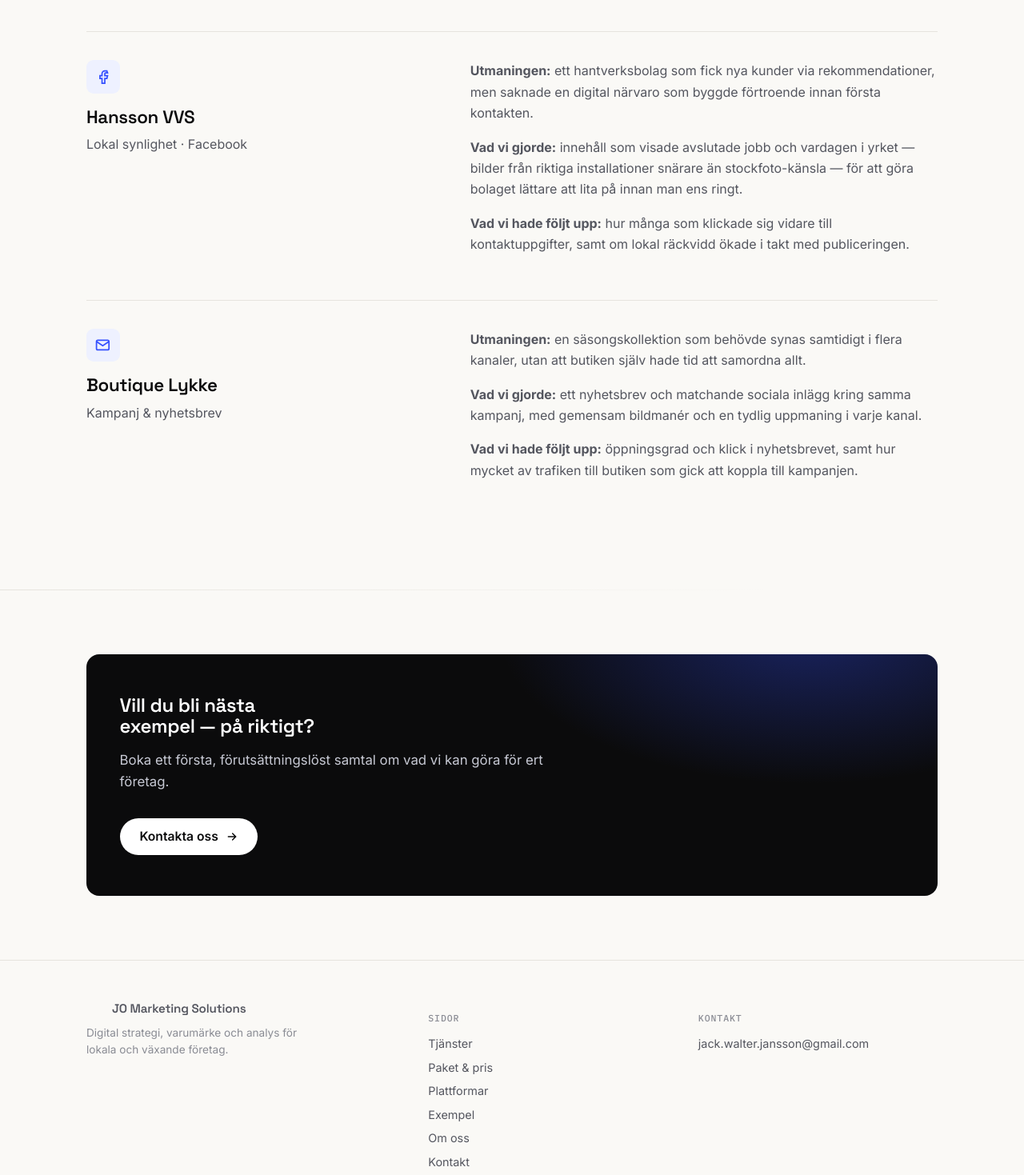
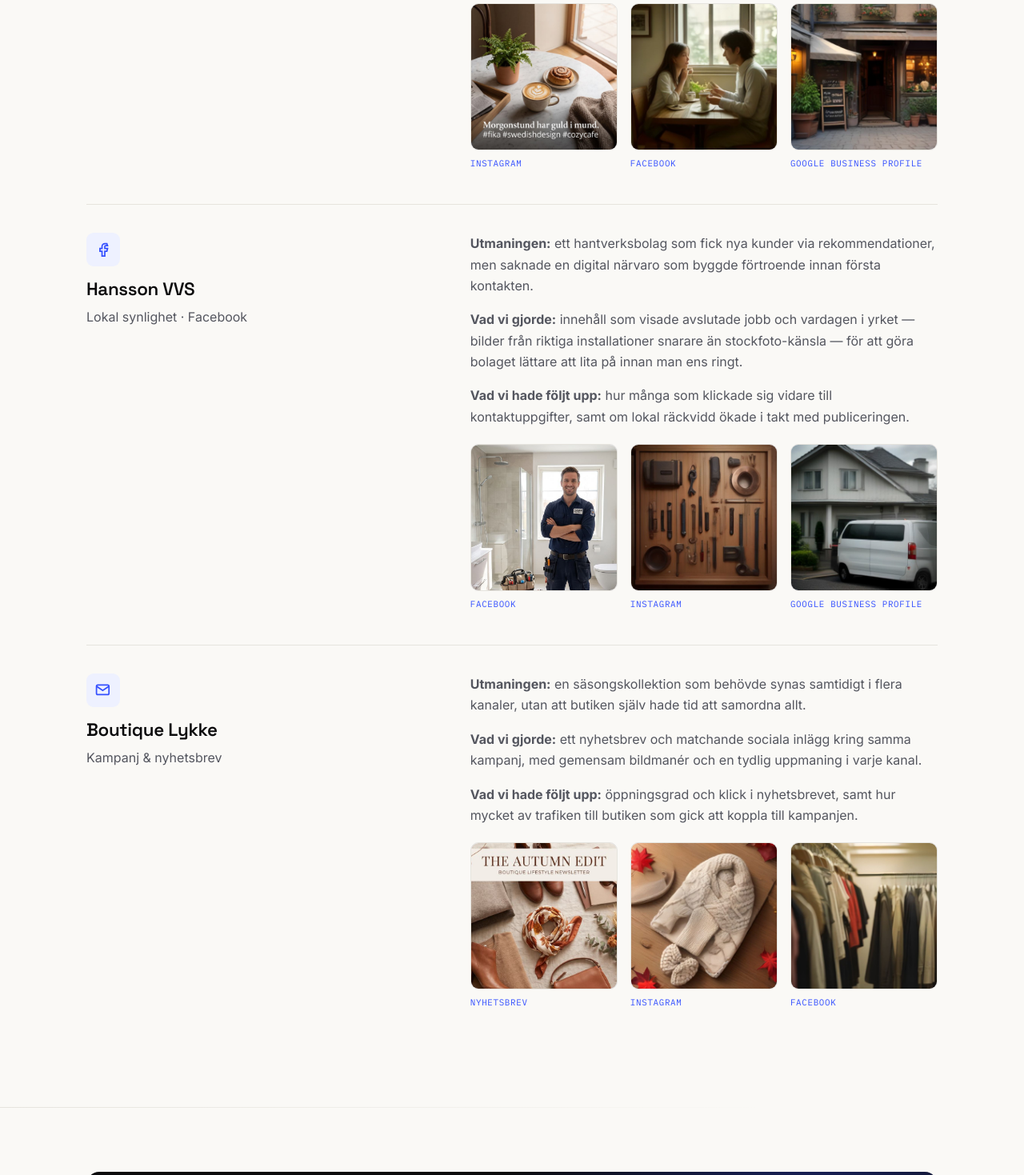
Before and after one commit to jo-jansson-lindgren/jo-corp-landningssida, a plain HTML site: page exempel.html in a window 1280 px wide. Shown: the part 1333-2802 px from the top of the page at 80% size. Drawn offline with Linux system fonts and the light colour scheme.

Commit message:
Lägg till plattforms-galleri per exempelbolag (Instagram/Facebook/Nyhetsbrev/Google Business Profile)

```diff
--- a/assets/styles.css
+++ b/assets/styles.css
@@ -350,6 +350,23 @@ section{ padding:5rem 0; }
 .detail-body p{ color:var(--ink-soft); font-size:1rem; line-height:1.65; margin-bottom:1rem; }
 .detail-body p:last-of-type{ margin-bottom:1.3rem; }
 
+/* ---------- platform gallery (exempel.html: fler inläggstyper per case) ---------- */
+.platform-gallery{
+  display:grid; grid-template-columns:repeat(2,1fr); gap:1rem;
+}
+@media (min-width:520px){ .platform-gallery{ grid-template-columns:repeat(3,1fr); } }
+.platform-gallery figure{ margin:0; }
+.platform-gallery-media{
+  aspect-ratio:1/1; overflow:hidden; border-radius:10px;
+  border:1px solid var(--line); background:var(--accent-soft);
+}
+.platform-gallery-media img{
+  width:100%; height:100%; object-fit:cover; display:block;
+  transition:transform .5s cubic-bezier(.16,1,.3,1);
+}
+.platform-gallery figure:hover .platform-gallery-media img{ transform:scale(1.06); }
+.platform-gallery figcaption{ margin-top:.55rem; }
+
 /* ---------- pricing ---------- */
 .price-card{
   background:var(--panel);
--- a/exempel.html
+++ b/exempel.html
@@ -102,6 +102,20 @@
           <p><strong>Utmaningen:</strong> ett mysigt café utan tid att posta regelbundet, och inget gemensamt visuellt uttryck mellan inläggen.</p>
           <p><strong>Vad vi gjorde:</strong> satte en enkel visuell linje och en veckovis rytm med bilder på fika, stämning och erbjudanden — färdigt att godkänna, aldrig mer än ett par minuters jobb för caféet själva.</p>
           <p><strong>Vad vi hade följt upp:</strong> räckvidd och engagemang per inlägg, samt vilka teman (fika, personal, erbjudanden) som fick mest respons över tid.</p>
+          <div class="platform-gallery stagger">
+            <figure class="reveal">
+              <div class="platform-gallery-media"><img src="assets/case-cafe-solros.jpg" alt="Instagram-inlägg för Café Solros med latte art och kanelbulle" loading="lazy" /></div>
+              <figcaption class="case-tag">Instagram</figcaption>
+            </figure>
+            <figure class="reveal">
+              <div class="platform-gallery-media"><img src="assets/case-cafe-solros-facebook.jpg" alt="Facebook-inlägg för Café Solros med gäster i kaférummet" loading="lazy" /></div>
+              <figcaption class="case-tag">Facebook</figcaption>
+            </figure>
+            <figure class="reveal">
+              <div class="platform-gallery-media"><img src="assets/case-cafe-solros-gbp.jpg" alt="Google Business Profile-foto av Café Solros fasad" loading="lazy" /></div>
+              <figcaption class="case-tag">Google Business Profile</figcaption>
+            </figure>
+          </div>
         </div>
       </div>
 
@@ -115,8 +129,22 @@
         </div>
         <div class="detail-body">
           <p><strong>Utmaningen:</strong> ett hantverksbolag som fick nya kunder via rekommendationer, men saknade en digital närvaro som byggde förtroende innan första kontakten.</p>
-          <p><strong>Vad vi gjorde:</strong> innehåll som visade avslutade jobb och vardagen i yrket — bilder från riktiga installationer snärare än stockfoto-känsla — för att göra bolaget lättare att lita på innan man ens ringt.</p>
+          <p><strong>Vad vi gjorde:</strong> innehåll som visade avslutade jobb och vardagen i yrket — bilder från riktiga installationer snarare än stockfoto-känsla — för att göra bolaget lättare att lita på innan man ens ringt.</p>
           <p><strong>Vad vi hade följt upp:</strong> hur många som klickade sig vidare till kontaktuppgifter, samt om lokal räckvidd ökade i takt med publiceringen.</p>
+          <div class="platform-gallery stagger">
+            <figure class="reveal">
+              <div class="platform-gallery-media"><img src="assets/case-hansson-vvs.jpg" alt="Hansson VVS-tekniker vid ett nyrenoverat badrum" loading="lazy" /></div>
+              <figcaption class="case-tag">Facebook</figcaption>
+            </figure>
+            <figure class="reveal">
+              <div class="platform-gallery-media"><img src="assets/case-hansson-vvs-instagram.jpg" alt="Instagram-tipsinlägg med Hansson VVS verktyg upplagda" loading="lazy" /></div>
+              <figcaption class="case-tag">Instagram</figcaption>
+            </figure>
+            <figure class="reveal">
+              <div class="platform-gallery-media"><img src="assets/case-hansson-vvs-gbp.jpg" alt="Google Business Profile-foto av Hansson VVS servicebil" loading="lazy" /></div>
+              <figcaption class="case-tag">Google Business Profile</figcaption>
+            </figure>
+          </div>
         </div>
       </div>
 
@@ -132,6 +160,20 @@
           <p><strong>Utmaningen:</strong> en säsongskollektion som behövde synas samtidigt i flera kanaler, utan att butiken själv hade tid att samordna allt.</p>
           <p><strong>Vad vi gjorde:</strong> ett nyhetsbrev och matchande sociala inlägg kring samma kampanj, med gemensam bildmanér och en tydlig uppmaning i varje kanal.</p>
           <p><strong>Vad vi hade följt upp:</strong> öppningsgrad och klick i nyhetsbrevet, samt hur mycket av trafiken till butiken som gick att koppla till kampanjen.</p>
+          <div class="platform-gallery stagger">
+            <figure class="reveal">
+              <div class="platform-gallery-media"><img src="assets/case-boutique-lykke.jpg" alt="Nyhetsbrev-mockup för Boutique Lykke med höstkollektion" loading="lazy" /></div>
+              <figcaption class="case-tag">Nyhetsbrev</figcaption>
+            </figure>
+            <figure class="reveal">
+              <div class="platform-gallery-media"><img src="assets/case-boutique-lykke-instagram.jpg" alt="Instagram-produktbild med Boutique Lykkes höstplagg" loading="lazy" /></div>
+              <figcaption class="case-tag">Instagram</figcaption>
+            </figure>
+            <figure class="reveal">
+              <div class="platform-gallery-media"><img src="assets/case-boutique-lykke-facebook.jpg" alt="Facebook-kampanjbild från Boutique Lykkes butik" loading="lazy" /></div>
+              <figcaption class="case-tag">Facebook</figcaption>
+            </figure>
+          </div>
         </div>
       </div>
     </div>
```
